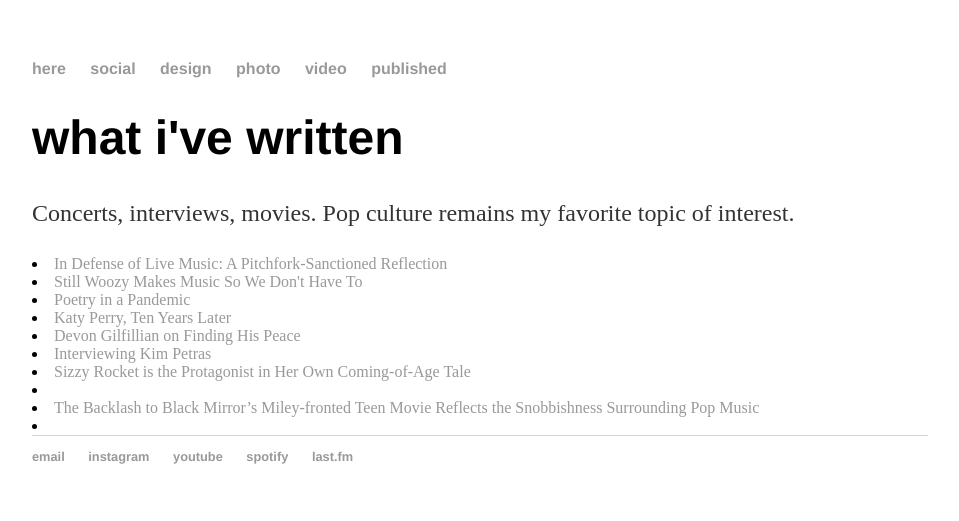
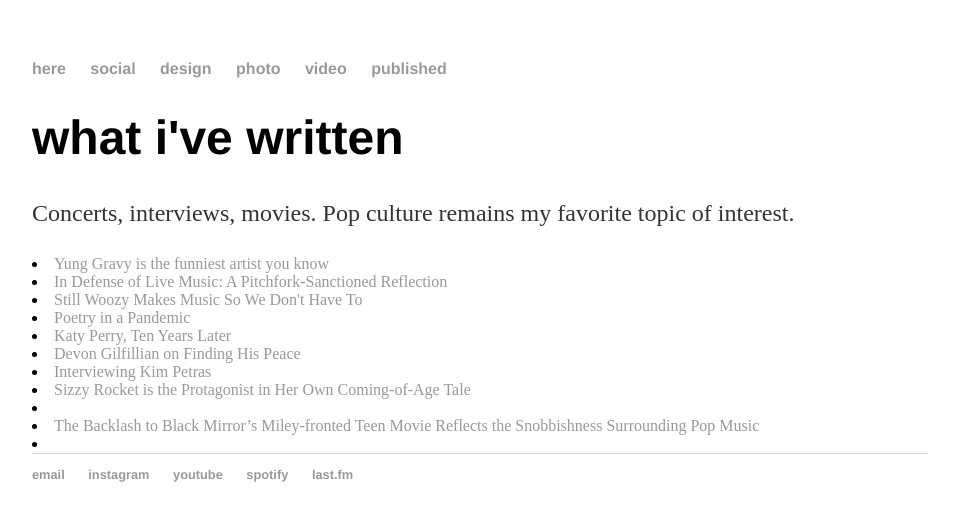
Before and after one commit to sabrinadotli/sabrinadotli.github.io, a Jekyll site: the page built from published/index.html, in a window 1280 px wide. Shown: the top 521 px of the page, without its empty margins (160-1119 px from the left). Built offline with Jekyll 4.4.1, drawn with Linux system fonts in a browser that asks for light colours.

Commit message:
Update index.html

```diff
--- a/published/index.html
+++ b/published/index.html
@@ -4,6 +4,7 @@ title: what i've written
 ---
 	<h1>{{ page.title }}</h1>
 	<p>Concerts, interviews, movies. Pop culture remains my favorite topic of interest.</p>
+	<li><a href="http://www.wmuc.umd.edu/node/865">Yung Gravy is the funniest artist you know</a></li>
 	<li><a href="https://umdwritersbloc.com/2020/09/27/in-defense-of-live-music/">In Defense of Live Music: A Pitchfork-Sanctioned Reflection</a></li>
 	<li><a href="http://www.wmuc.umd.edu/node/861">Still Woozy Makes Music So We Don't Have To</a></li>
 	<li><a href="https://umdwritersbloc.com/2020/09/22/poetry-in-a-pandemic/">Poetry in a Pandemic</a></li>
```
